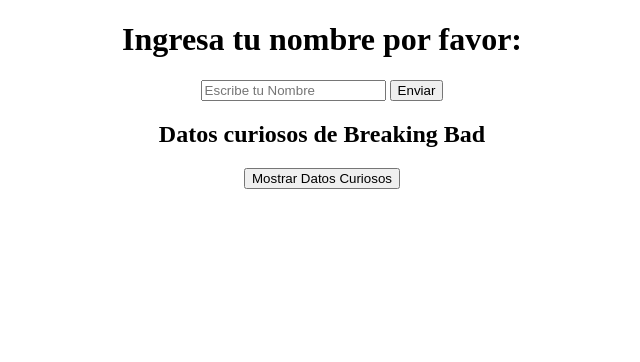
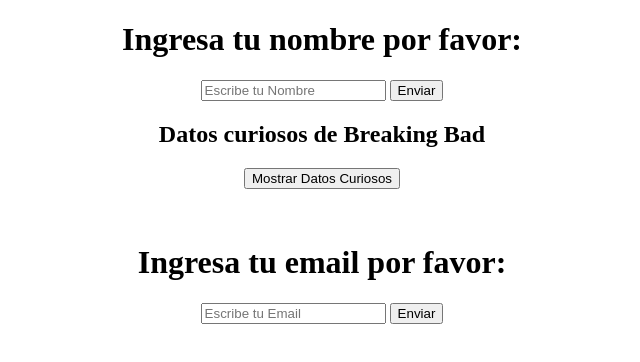
Before and after one commit to JocelynBelenR/tareaclase1, a plain HTML site: page index.html in a window 1280 px wide. Shown: the whole page, without its empty margins (318-958 px from the left). Drawn offline with Linux system fonts and the light colour scheme.

Commit message:
email y su boton

```diff
--- a/assets/css/style.css
+++ b/assets/css/style.css
@@ -4,3 +4,6 @@
 #breakingB {
     text-align: center;
 }
+#email {
+    text-align: center;
+}
--- a/assets/js/app.js
+++ b/assets/js/app.js
@@ -19,4 +19,16 @@ btn.addEventListener('click', function(){
     txt.innerHTML = "<p> Anna Gunn es la actriz que dio vida al personaje de Skyler White, años más tarde escribiría en The New York Times, luego del final de la serie, un interesantísimo artículo en que habla sobre el odio que le profesan a su personaje... y a ella misma. Explica que se trata de una especie </p>";
     document.getElementById("pic").src = "breaking-bad.jpg";
 })
+
+//  Ingresar correo
+window.onload = function (){
+    function myFunction (){
+       var userdos = document.getElementById("email").value;
+       var p = document.getElementById("Ingreso de email");
+       p.innerHTML = "Email ingresado: " + user;
+    }
 }
+
+
+
+}
--- a/index.html
+++ b/index.html
@@ -24,6 +24,13 @@
             <img id ="pic"></img>
       </Section>
 
+      <!-- Ingreso de email-->
+      <div id= "email">
+        <h1>Ingresa tu email por favor:</h1>
+          <input id= "name" type = "name" placeholder="Escribe tu Email">
+          <button id= "send" onclick="myFunction()">Enviar</button>
+    </div>
+
 
     <script src="assets/js/app.js"></script>
 </body>
```
